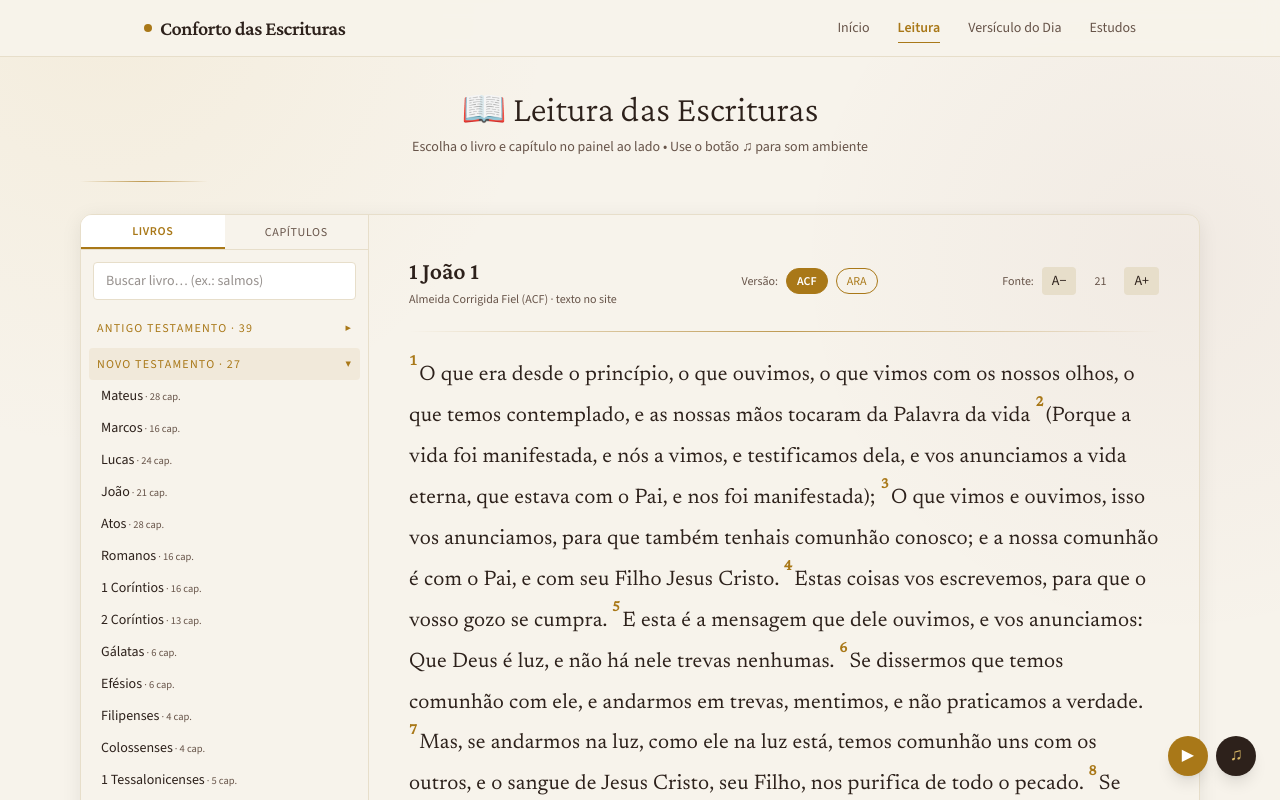
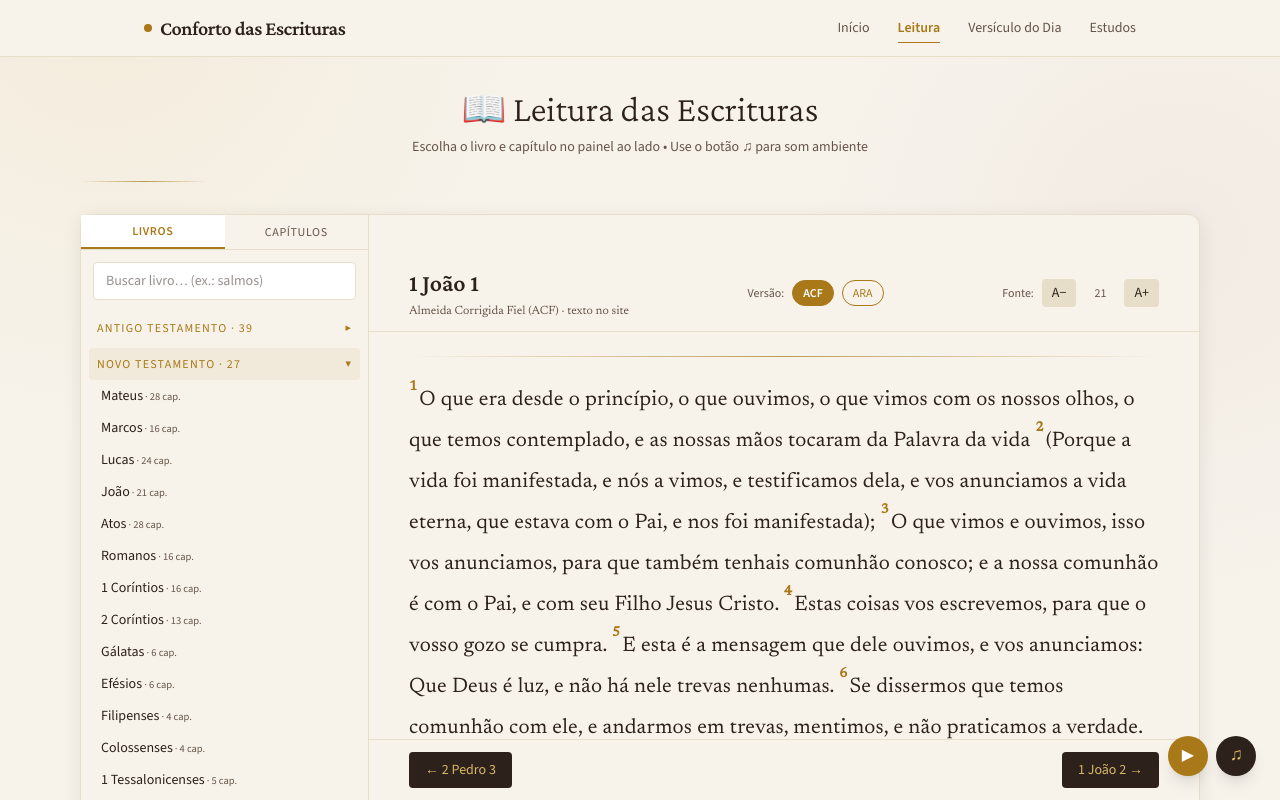
Before and after one commit to jobsonmedeiros/blog, a Next.js app: page /leitura in a window 1280 px wide. Shown: the top 800 px of the page. Built offline with nearby package versions, Linux system fonts and the light colour scheme.

Commit message:
feat: painel lateral e cabecalho de leitura fixos na rolagem
Painel sticky com rolagem propria no desktop. Cabecalho do capitulo (titulo, versao, fonte) sticky no topo da area de leitura. Navegacao anterior/proximo sticky no rodape.

```diff
--- a/app/leitura/page.tsx
+++ b/app/leitura/page.tsx
@@ -22,8 +22,8 @@ export default function LeituraPage() {
       </div>
 
       <div
-        className="rounded-xl overflow-hidden border"
-        style={{ borderColor: "var(--parchment-dark)", boxShadow: "0 4px 20px rgba(0,0,0,0.08)" }}
+        className="rounded-xl border"
+        style={{ borderColor: "var(--parchment-dark)", boxShadow: "0 4px 20px rgba(0,0,0,0.08)", background: "var(--parchment)" }}
       >
         <LeitorBiblico />
       </div>
--- a/components/LeitorBiblico.tsx
+++ b/components/LeitorBiblico.tsx
@@ -333,7 +333,7 @@ export default function LeitorBiblico() {
   };
 
   return (
-    <div className="flex flex-col md:flex-row h-full" style={{ minHeight: "70vh" }}>
+    <div className="flex flex-col md:flex-row leitor-shell" style={{ minHeight: "70vh" }}>
       {/* Barra de navegação no mobile */}
       <div className="md:hidden border-b p-3" style={{ borderColor: "var(--parchment-dark)" }}>
         <button
@@ -351,9 +351,9 @@ export default function LeitorBiblico() {
         </button>
       </div>
 
-      {/* Painel lateral: colapsável no mobile, fixo no desktop */}
+      {/* Painel lateral: colapsável no mobile, fixo com rolagem própria no desktop */}
       <aside
-        className={`${navegacaoAberta ? "block" : "hidden"} md:block md:w-72 flex-shrink-0 md:border-r overflow-y-auto`}
+        className={`${navegacaoAberta ? "block" : "hidden"} md:block md:w-72 flex-shrink-0 md:border-r md:sticky md:top-16 md:self-start md:max-h-[calc(100vh-4rem)] md:overflow-y-auto overflow-y-auto`}
         style={{
           borderColor: "var(--parchment-dark)",
           background: "var(--parchment)",
@@ -436,7 +436,7 @@ export default function LeitorBiblico() {
       </aside>
 
       {/* Área de leitura */}
-      <div className="flex-1 overflow-y-auto min-w-0">
+      <div className="flex-1 min-w-0">
         {versos.length === 0 && !carregando && !erro && (
           <div className="flex flex-col items-center justify-center h-full py-20 text-center px-6">
             <div className="text-5xl mb-4" style={{ color: "var(--parchment-dark)" }} aria-hidden>
@@ -481,7 +481,8 @@ export default function LeitorBiblico() {
 
         {versos.length > 0 && (
           <div className="p-6 md:p-10">
-            <div className="flex items-center justify-between mb-6 flex-wrap gap-3">
+            {/* Cabeçalho de leitura fixo: título + versão + fonte acompanham a rolagem */}
+            <div className="sticky top-16 z-10 -mx-6 px-6 py-3 md:-mx-10 md:px-10 flex items-center justify-between flex-wrap gap-3" style={{ background: "var(--parchment)", borderBottom: "1px solid var(--parchment-dark)" }}>
               <div>
                 <h2
                   className="text-2xl font-semibold"
@@ -489,7 +490,7 @@ export default function LeitorBiblico() {
                 >
                   {referencia}
                 </h2>
-                <p className="font-sans text-xs mt-1" style={{ color: "var(--ink-light)" }}>
+                <p className="text-xs mt-1" style={{ color: "var(--ink-light)" }}>
                   {traducao === "ACF"
                     ? "Almeida Corrigida Fiel (ACF) · texto no site"
                     : "Almeida Revista e Atualizada (ARA) · bolls.life"}
@@ -556,7 +557,8 @@ export default function LeitorBiblico() {
 
             <hr className="gold-divider mt-8" />
 
-            <div className="flex justify-between gap-3 mt-4">
+            {/* Navegação anterior/próximo fixa no rodapé da área de leitura */}
+            <div className="sticky bottom-0 z-10 -mx-6 px-6 py-3 md:-mx-10 md:px-10 flex justify-between gap-3 mt-4" style={{ background: "var(--parchment)", borderTop: "1px solid var(--parchment-dark)" }}>
               <button
                 onClick={() => navegar(-1)}
                 disabled={noInicio}
```
